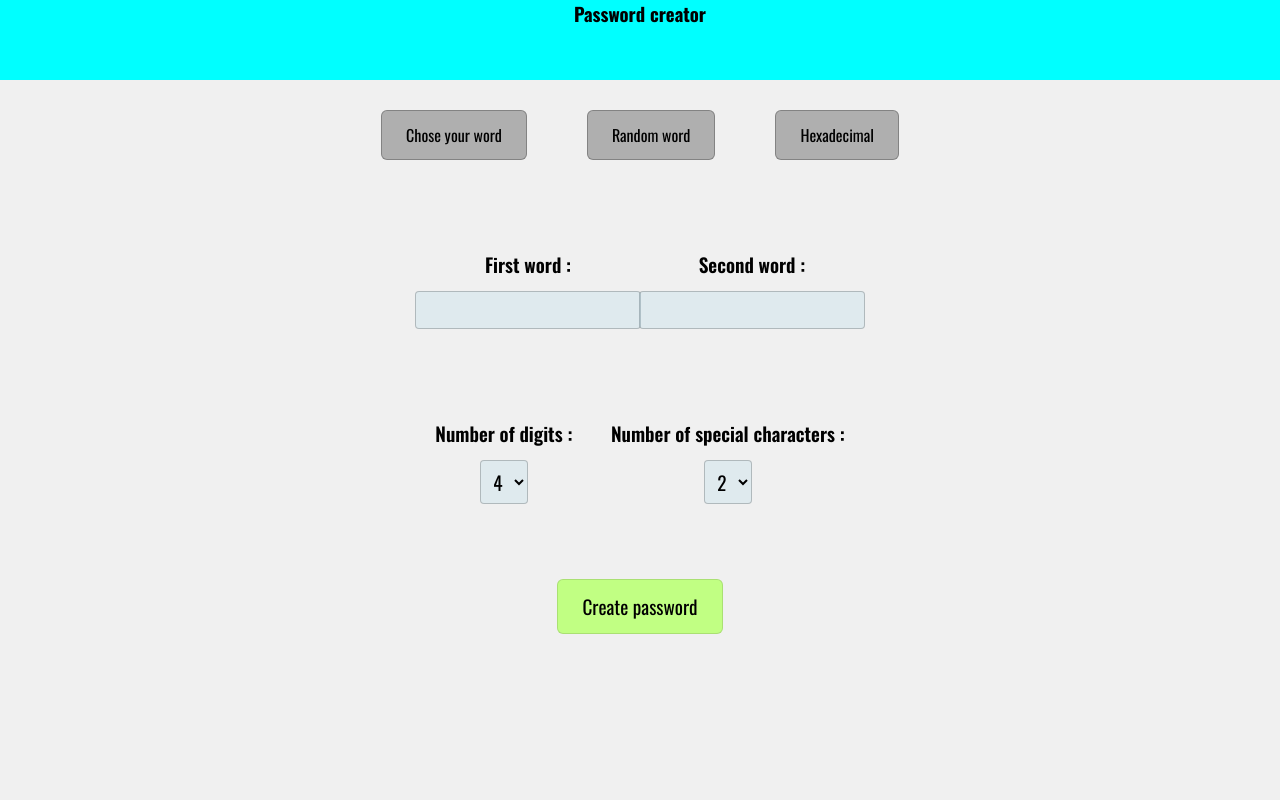
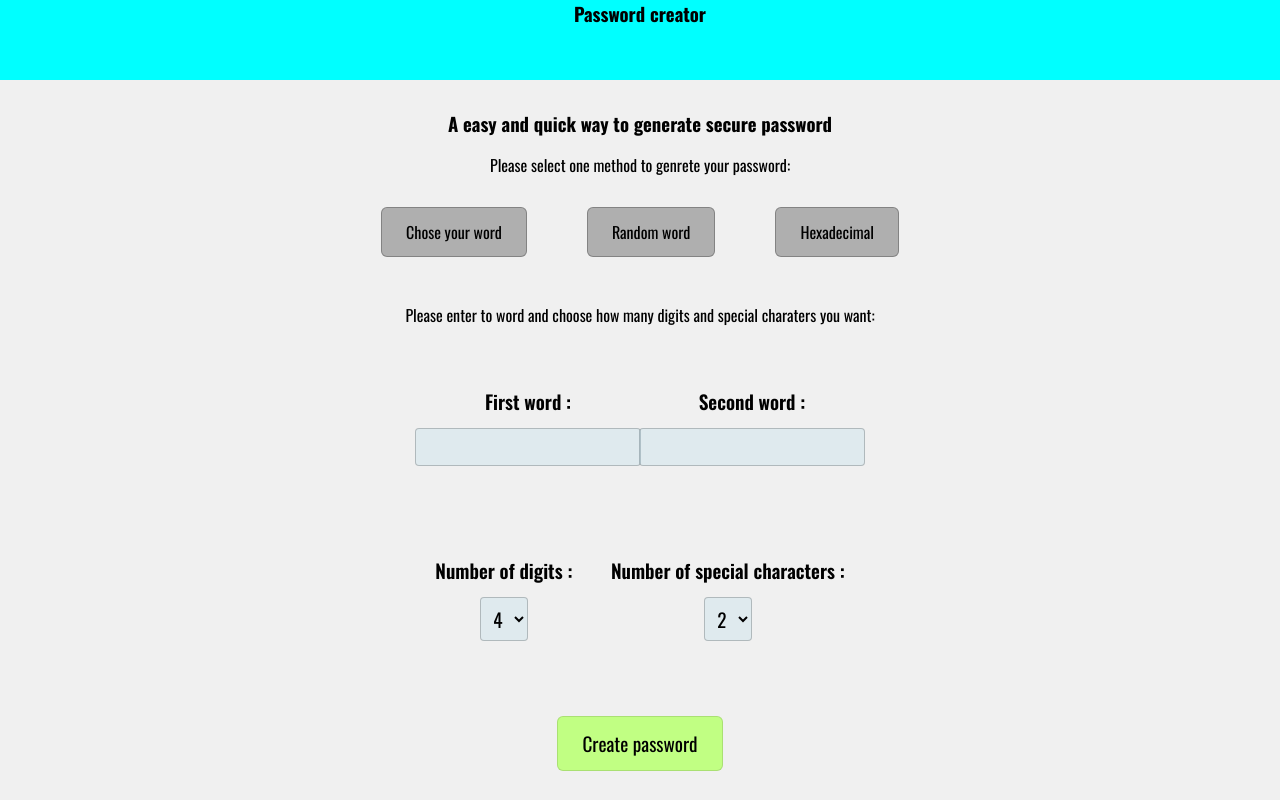
Before and after one commit to LFSchefer/password-creator, a React (Create React App) app: page / in a window 1280 px wide. Built offline with nearby package versions, Linux system fonts and the light colour scheme.

Commit message:
instructions

```diff
--- a/src/App.js
+++ b/src/App.js
@@ -4,7 +4,9 @@ import Navbar from "./component/Navbar";
 import Footer from "./component/Footer";
 import {InputForm} from './component/InputForm';
 import {AutoForm} from './component/AutoForm';
-import {Hexa} from './component/Hexa'
+import {Hexa} from './component/Hexa';
+import {Intro} from "./component/Intro";
+import { Instruction } from './component/Instruction';
 
 function App() {
 
@@ -24,7 +26,9 @@ function App() {
   return (
     <div className="App">
       <Navbar/>
+      <Intro/>
       {selectBtn}
+      <Instruction select={select}/>
       {select === 1 && <InputForm/>}
       {select === 2 && <AutoForm/>}
       {select === 3 && <Hexa/>}
--- /dev/null
+++ b/src/component/Instruction.css
@@ -0,0 +1,7 @@
+.instruction {
+  margin-bottom: 0;
+}
+
+p {
+  margin-bottom: 0;
+}
--- /dev/null
+++ b/src/component/Instruction.js
@@ -0,0 +1,27 @@
+import * as React from "react"
+import "./Instruction.css"
+
+function Instruction(props) {
+
+  const word = <div className="instruction">
+    <p>Please enter to word and choose how many digits and special charaters you want:</p>
+  </div>
+
+  const random = <div className="instruction">
+    <p>Please choose how many digits and special charaters you want:</p>
+  </div>
+
+  const hexa = <div className="instruction">
+    <p>Please choose how many characters you want:</p>
+  </div>
+
+ return (
+  <div className="instruction">
+    {props.select === 1 && word }
+    {props.select === 2 && random }
+    {props.select === 3 && hexa}
+  </div>
+ )
+}
+
+export {Instruction}
--- /dev/null
+++ b/src/component/Intro.css
@@ -0,0 +1,3 @@
+.intro {
+  margin-top: 30px;
+}
--- /dev/null
+++ b/src/component/Intro.js
@@ -0,0 +1,13 @@
+import * as React from "react"
+import "./Intro.css"
+
+function Intro(props) {
+  return (
+    <div className="intro">
+    <h3>A easy and quick way to generate secure password</h3>
+    <p>Please select one method to genrete your password:</p>
+    </div>
+  )
+}
+
+export {Intro}
```
